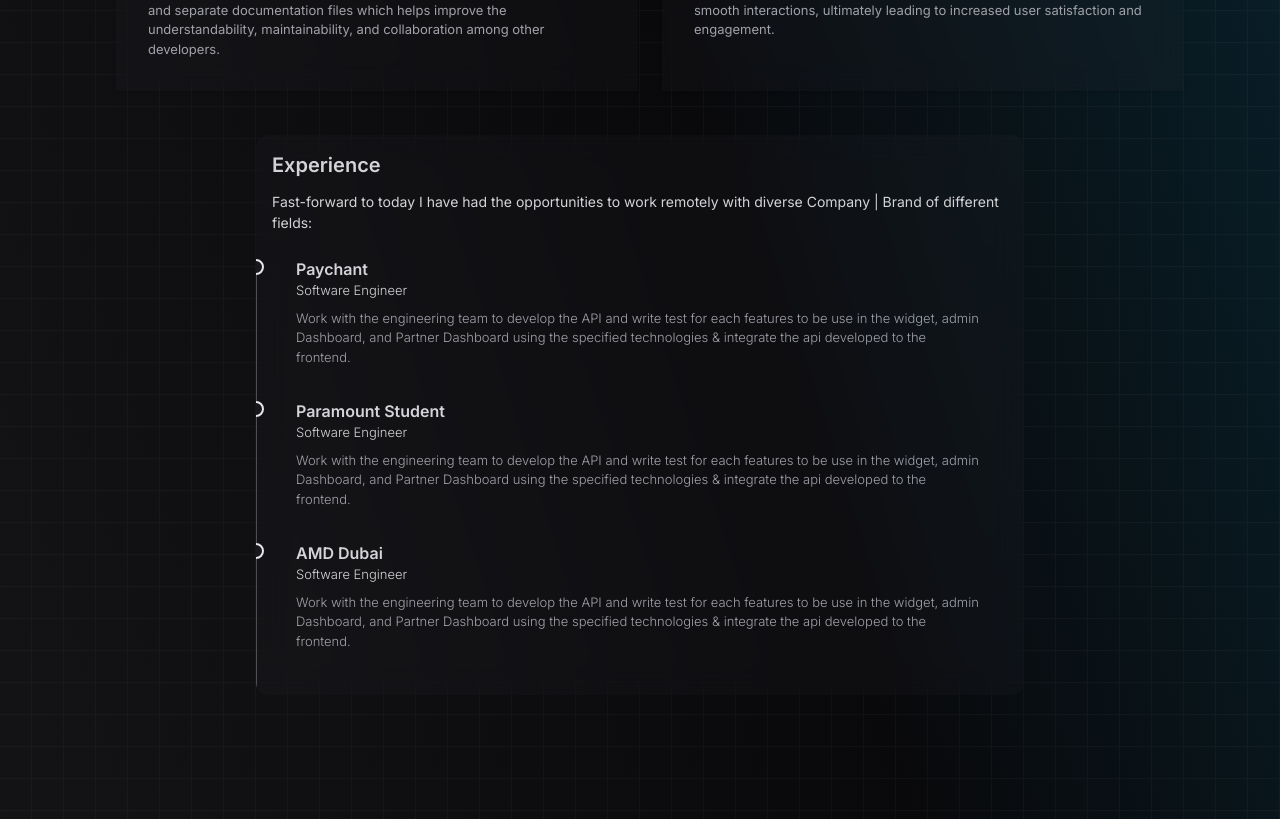
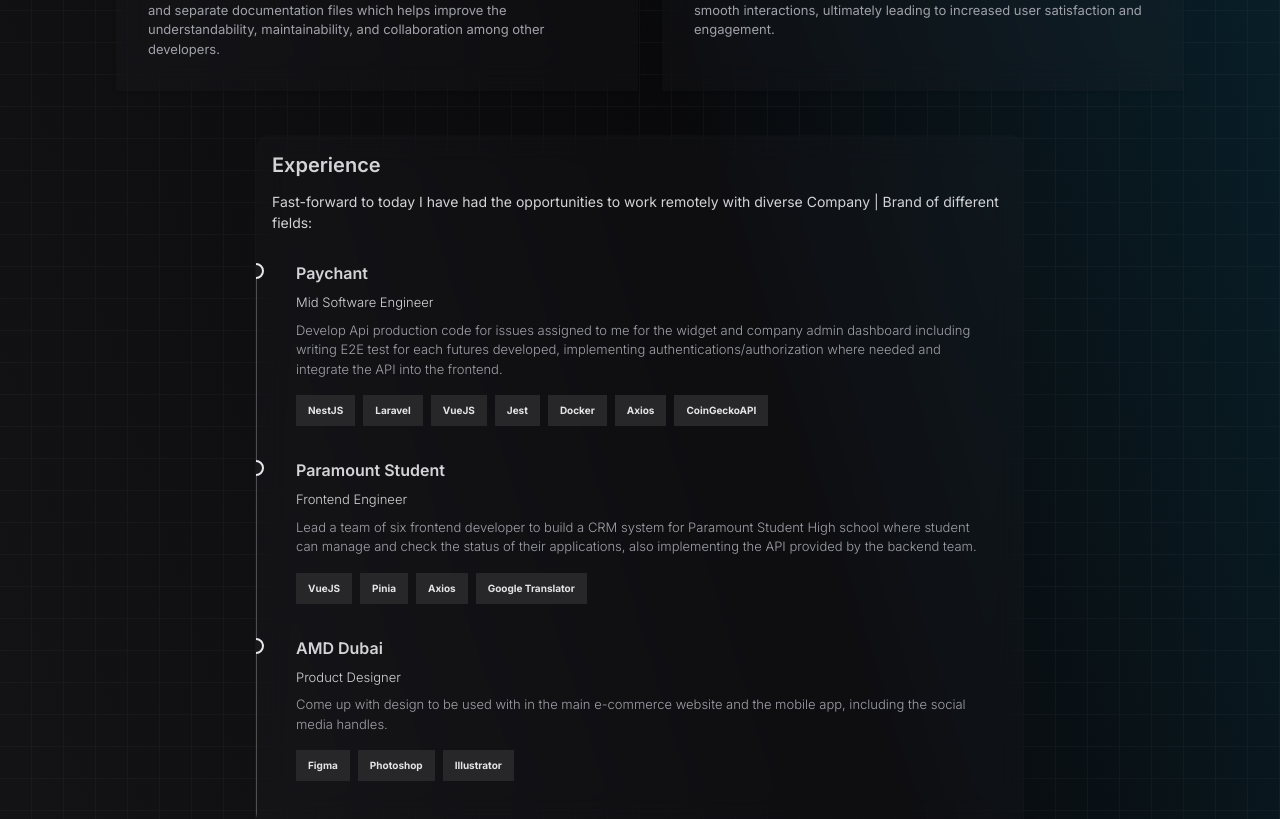
Before and after one commit to franicon/portfolio-frontend, a Vue app: page / in a window 1280 px wide. Shown: the part 2102-2921 px from the top of the page. Built offline with nearby package versions, Linux system fonts and the light colour scheme.

Commit message:
reafctoring1

```diff
--- /dev/null
+++ b/src/_mock/Experience.ts
@@ -0,0 +1,31 @@
+import type { experienceType } from "@/types";
+
+export const  experience: experienceType[] = [
+    {
+        url:'paychant.com',
+        company: 'Paychant',
+        stacks: ['NestJS', 'Laravel', 'VueJS', 'Jest', 'Docker', 'Axios', 'CoinGeckoAPI'],
+        position: 'Mid Software Engineer',
+        description: 'Develop Api production code for issues assigned to me for the widget and company ' +
+            'admin dashboard including writing E2E test for each futures developed, implementing ' +
+            'authentications/authorization where needed and integrate the API into the frontend.'
+
+    },
+    {
+        url:'paramountstudents.network',
+        company: 'Paramount Student',
+        stacks: ['VueJS', 'Pinia', 'Axios', 'Google Translator'],
+        position: 'Frontend Engineer',
+        description: 'Lead a team of six frontend developer to build a CRM system for ' +
+            'Paramount Student High school where student can manage and check the status of their applications, also implementing the API provided by the backend team.'
+
+    },
+    {
+        url:'www.paychant.com',
+        company: 'AMD Dubai',
+        stacks: ['Figma', 'Photoshop', 'Illustrator'],
+        position: 'Product Designer',
+        description: 'Come up with design to be used with in the main e-commerce website and the mobile app, including the social media handles.'
+
+    }
+]
--- a/src/components/section/AboutComp.vue
+++ b/src/components/section/AboutComp.vue
@@ -1,6 +1,7 @@
 <script setup lang="ts">
-import {features} from "@/_mock/Feature";
+import { features } from "@/_mock/Feature";
 import { stakcsData } from "@/_mock/Stack";
+import { experience } from "@/_mock/Experience";
 
 import StackCard  from "@/components/shared/StackCard.vue";
 import  ExperienceCard from "@/components/shared/ExperienceCard.vue";
@@ -46,7 +47,19 @@
             </div>
           </div>
         </div>
-      <ExperienceCard/>
+        <div class="">
+          <div class="max-w-3xl mx-auto rounded-xl bg-zinc-700 bg-opacity-10 backdrop-blur-lg mt-11 xl:p-10 p-4 relative overflow-hidden">
+            <h3 class="text-xl font-semibold mb-3 ">Experience</h3>
+            <p class="xl:text-md text-[14px] font-normal text-zinc-300 xl:max-w-xl max-w-full">
+              Fast-forward to today I have had the opportunities to work remotely with diverse Company | Brand of different fields:
+            </p>
+            <div class="mt-6">
+              <template v-for="job in experience" :key="job.company">
+                <ExperienceCard :jobs="job"/>
+              </template>
+            </div>
+          </div>
+        </div>
       </div>
     </div>
   </div>
--- a/src/components/shared/ExperienceCard.vue
+++ b/src/components/shared/ExperienceCard.vue
@@ -1,62 +1,29 @@
 <script setup lang="ts">
+import ProjectStacks from "@/components/shared/ProjectStacks.vue";
 
+const props = defineProps({
+  jobs: {type: Object, required: true}
+})
 </script>
 
 <template>
   <div class="">
-    <div class="max-w-3xl mx-auto rounded-xl bg-zinc-700 bg-opacity-10 backdrop-blur-lg mt-11 xl:p-10 p-4 relative overflow-hidden">
-      <h3 class="text-xl font-semibold mb-3 ">Experience</h3>
-      <p class="xl:text-md text-[14px] font-normal text-zinc-300 xl:max-w-xl max-w-full">
-        Fast-forward to today I have had the opportunities to work remotely with diverse Company | Brand of different fields:
-      </p>
-      <div class="mt-5">
     <ul>
       <li class="timeline relative pb-6">
         <div class="dot -left-6 top-1.5"></div>
-            <div class="mx-3 hover:bg-zinc-900 px-3 py-1 rounded">
-              <div class="text-[16px] font-semibold">Paychant</div>
-              <p class="text-[13px] text-zinc-300">Software Engineer</p>
+        <div class="mx-3 px-3 py-1 rounded">
+         <a class="text-[16px] w-screen py-2 hover:text-zinc-600 font-semibold" :href="'https://www.' + props.jobs.url " target="_blank">{{ props.jobs.company }}</a>
+          <p class="text-[13px] text-zinc-300 pt-2">{{ props.jobs.position }}</p>
           <ul class="pt-2">
             <li class="list-item text-zinc-400">
-                  Work with the engineering team to develop the API and write test for each features to
-                  be use in the widget, admin Dashboard, and Partner Dashboard using the specified technologies & integrate the api developed
-                  to the frontend.
+             {{ props.jobs.description }}
             </li>
-              </ul>
-            </div>
-          </li>
-          <li class="timeline relative pb-6">
-            <div class="dot -left-6 top-1.5"></div>
-            <div class="mx-3 hover:bg-zinc-900 px-3 py-1 rounded">
-              <div class="text-[16px] font-semibold">Paramount Student</div>
-              <p class="text-[13px] text-zinc-300">Software Engineer</p>
-              <ul class="pt-2">
-                <li class="list-item text-zinc-400">
-                  Work with the engineering team to develop the API and write test for each features to
-                  be use in the widget, admin Dashboard, and Partner Dashboard using the specified technologies & integrate the api developed
-                  to the frontend.
-                </li>
-              </ul>
-            </div>
-          </li>
-          <li class="timeline relative pb-6">
-            <div class="dot -left-6 top-1.5"></div>
-            <div class="mx-3 hover:bg-zinc-900 px-3 py-1 rounded">
-              <div class="text-[16px] font-semibold">AMD Dubai</div>
-              <p class="text-[13px] text-zinc-300">Software Engineer</p>
-              <ul class="pt-2">
-                <li class="list-item text-zinc-400">
-                  Work with the engineering team to develop the API and write test for each features to
-                  be use in the widget, admin Dashboard, and Partner Dashboard using the specified technologies & integrate the api developed
-                  to the frontend.
-                </li>
+              <ProjectStacks :stacks="props.jobs.stacks"/>
           </ul>
         </div>
       </li>
     </ul>
   </div>
-    </div>
-  </div>
 </template>
 <style scoped>
 
--- /dev/null
+++ b/src/components/shared/ProjectStacks.vue
@@ -0,0 +1,13 @@
+<script setup lang="ts">
+
+ const props = defineProps<{stacks: string[]}>()
+</script>
+
+<template>
+  <div class="space-y-2 mt-4">
+<!--    <h3 class="text-white text-1xl font-semibold">Technologies</h3>-->
+    <div class="flex text-[10px]  gap-2 flex-wrap text-zinc-200" >
+      <div class="bg-zinc-800 px-3 py-2  font-bold" v-for="(stack, index) in props.stacks" :key="index">{{stack}}</div>
+    </div>
+  </div>
+</template>
--- a/src/types/index.ts
+++ b/src/types/index.ts
@@ -14,4 +14,12 @@
     description: string
 }
 
-export type { routeType, stackType, featureType }
+type experienceType = {
+    url: string,
+    company: string,
+    stacks: string[],
+    position:  string,
+    description: string,
+}
+
+export type { routeType, stackType, featureType, experienceType }
```
Also changed, not shown: 6 other files (tests, documents, lock files or other folders). Lines whose indentation alone changed are shown as unchanged.
